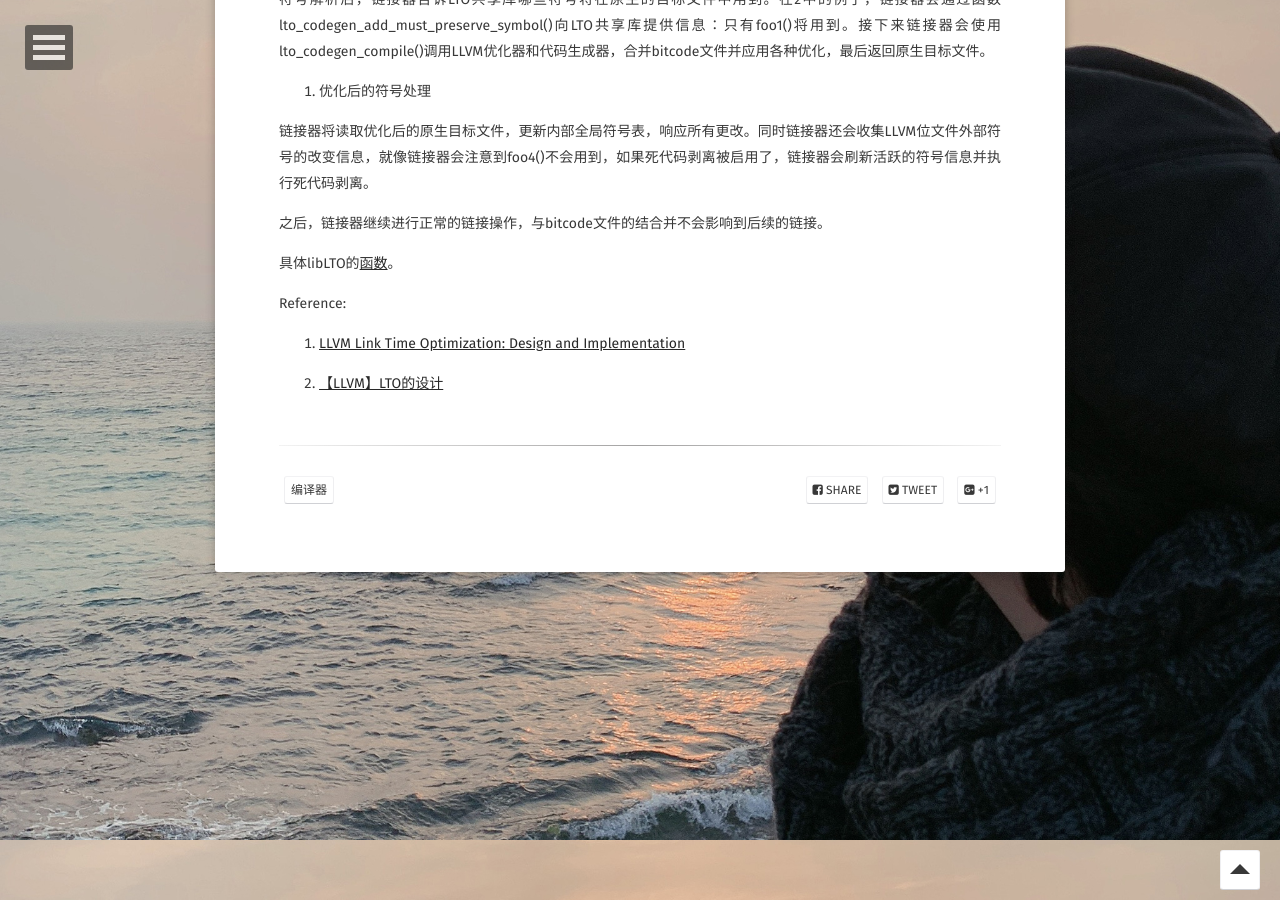
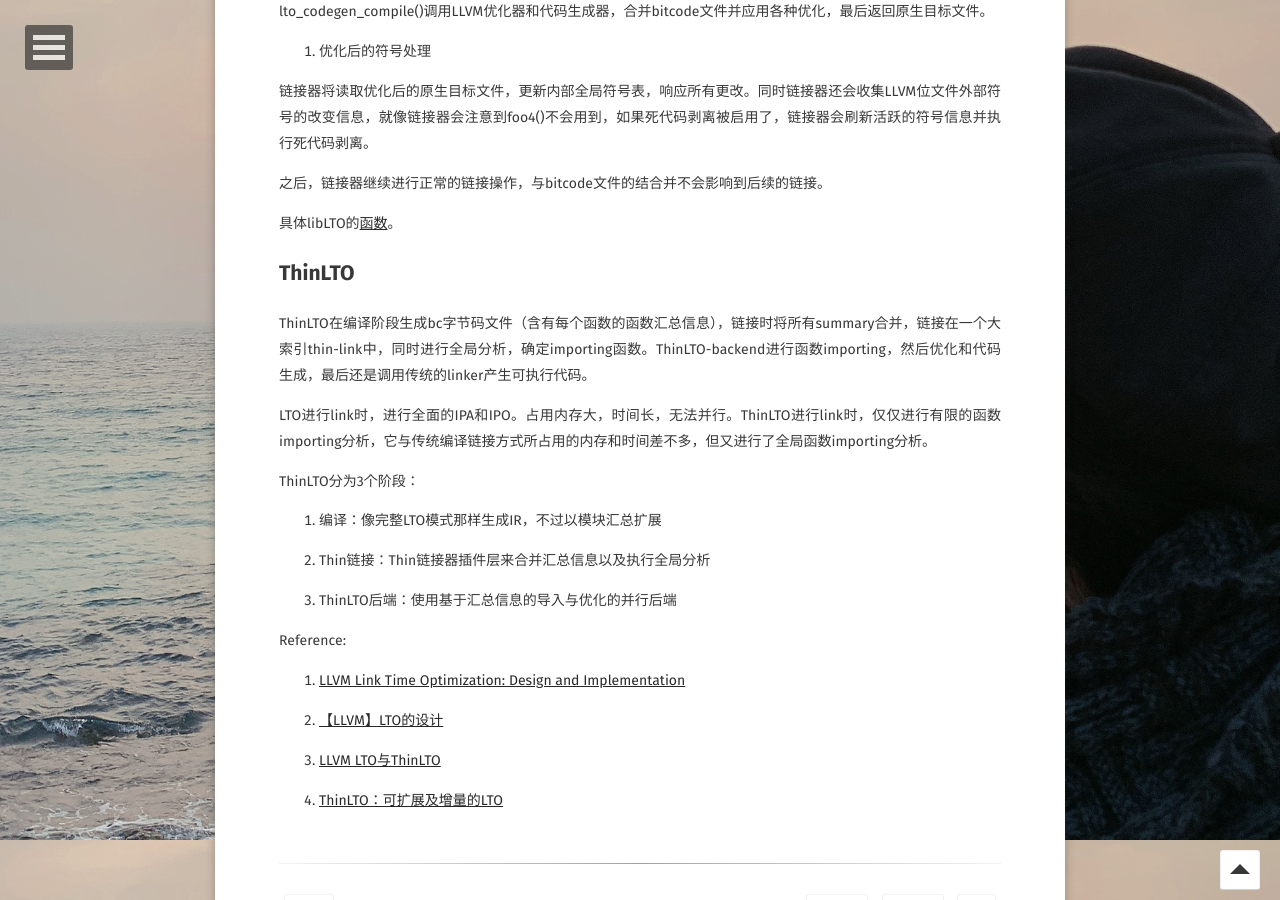
Before and after one commit to YawWQ/yawwq.github.io, a Jekyll site: the page built from _posts/2019-12-19-LLVM链接时间优化：设计和实现.md, in a window 1280 px wide and 900 px high, scrolled down 2760 px. Built offline with Jekyll 4.4.1, drawn with Linux system fonts in a browser that asks for light colours; some web fonts are replaced; some of the changed text lies outside the part shown.

Commit message:
Update 2019-12-19-LLVM链接时间优化：设计和实现.md

```diff
--- a/_posts/2019-12-19-LLVM链接时间优化：设计和实现.md
+++ b/_posts/2019-12-19-LLVM链接时间优化：设计和实现.md
@@ -1,8 +1,8 @@
 ---
 layout: post
-title:  "LLVM链接时间优化：设计和实现"
+title:  "LLVM LTO 与 ThinLTO"
 date:   2019-12-19"
-excerpt: "LLVM具有强大的模间优化功能，可在链接时使用。本文将介绍链接时间优化（LTO）。"
+excerpt: "LLVM具有强大的模间优化功能，可在链接时使用。本文将介绍链接时间优化（LTO）与可扩展及增量的LTO：thinLTO。"
 tag:
 - 编译器
 comments: false
@@ -12,9 +12,7 @@ comments: false
 
 ## 1.LTO：链接时优化
 
-链接时优化就是中链接时进行模块间的优化。
-
-LLVM链接时间优化器在进行编译器工具链时，透明j地进行模块间优化。链接器将LLVM位代码文件视为原生目标文件，并允许在它们之间进行混合和匹配。
+链接时优化就是中链接时进行模块间的优化，在编译阶段生成bc字节码文件，链接时将所有的bc文件合并成一个单一的模块，进行IPA和IPO，最后代码生成，产生可执行文件。
 
 链接器使用libLTO（共享对象）来处理LLVM位代码文件。
 
@@ -109,8 +107,26 @@ LLVM链接时间优化器在进行编译器工具链时，透明j地进行模块
 
 具体libLTO的[函数](http://llvm.org/docs/LinkTimeOptimization.html#liblto)。
 
+## ThinLTO
+
+ThinLTO在编译阶段生成bc字节码文件（含有每个函数的函数汇总信息），链接时将所有summary合并，链接在一个大索引thin-link中，同时进行全局分析，确定importing函数。ThinLTO-backend进行函数importing，然后优化和代码生成，最后还是调用传统的linker产生可执行代码。
+
+LTO进行link时，进行全面的IPA和IPO。占用内存大，时间长，无法并行。ThinLTO进行link时，仅仅进行有限的函数importing分析，它与传统编译链接方式所占用的内存和时间差不多，但又进行了全局函数importing分析。
+
+ThinLTO分为3个阶段：
+
+1. 编译：像完整LTO模式那样生成IR，不过以模块汇总扩展
+
+2. Thin链接：Thin链接器插件层来合并汇总信息以及执行全局分析
+
+3. ThinLTO后端：使用基于汇总信息的导入与优化的并行后端
+
 Reference:
 
 1. [LLVM Link Time Optimization: Design and Implementation](http://llvm.org/docs/LinkTimeOptimization.html)
 
 2. [【LLVM】LTO的设计](https://www.jianshu.com/p/5bf12a21b750)
+
+3. [LLVM LTO与ThinLTO](https://blog.csdn.net/csmips/article/details/78285485)
+
+4. [ThinLTO：可扩展及增量的LTO](https://blog.csdn.net/wuhui_gdnt/article/details/95601475)
```
